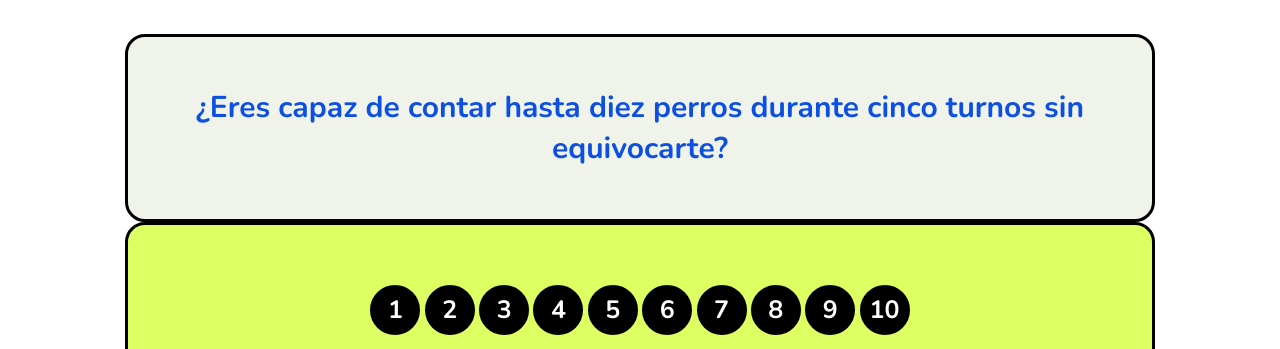
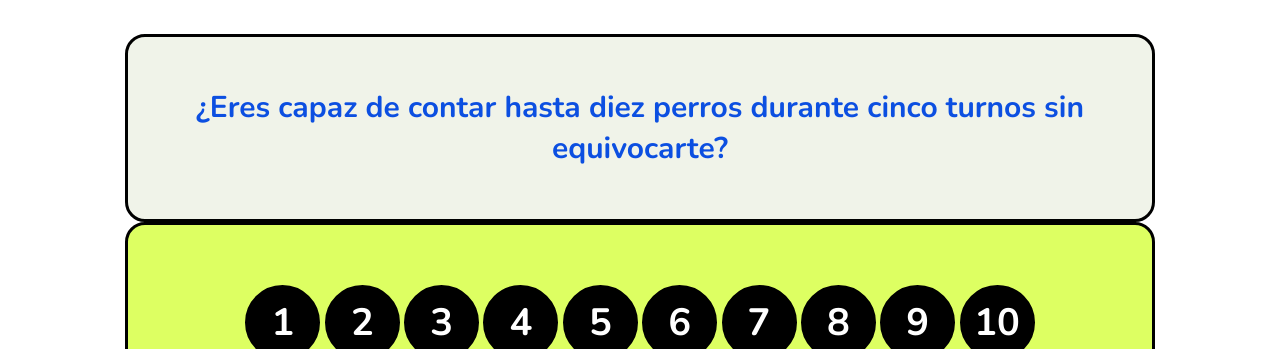
Before and after one commit to AxelCotonGutierrez/Contar10perros, a plain HTML site: page index.html in a window 1280 px wide. Shown: the part 1080-1429 px from the top of the page. Drawn offline with nearby package versions, Linux system fonts and the light colour scheme.

Commit message:
cambios menores

```diff
--- a/contar5.css
+++ b/contar5.css
@@ -64,10 +64,10 @@ h1 {
 }
 
 .guess-button {
-  width: 50px;
-  height: 50px;
+  width: 75px;
+  height: 75px;
   border: 2px solid #000;
-  font-size: 25px;
+  font-size: 38px;
   margin-bottom: 20px;
   border-radius: 50%;
   cursor: pointer;
--- a/index.html
+++ b/index.html
@@ -3,14 +3,14 @@
 <head>
 	<meta charset="UTF-8">
 	<meta name="viewport" content="width=device-width, initial-scale=1.0">
-	<a href="https://axelcotongutierrez.github.io/learningmathematicas/">
-		<img src="https://axelcotongutierrez.github.io/learningmathematicas/assets/images//top.jpg" alt="Blog Mathematica" style="display: block; margin: 0 auto; width: 100%; height: auto;">
-	  </a>
 	<title>CONTAR HASTA 10</title>
 	<link rel="stylesheet" href="contar5.css">
 	<link rel="icon" href="icon.png" type="image/png">
 </head>
 <body>
+	<header><a href="https://axelcotongutierrez.github.io/learningmathematicas/">
+		<img src="https://axelcotongutierrez.github.io/learningmathematicas/assets/images//top.jpg" alt="Blog Mathematica" style="display: block; margin: 0 auto; width: 100%; height: auto;">
+	  </a></header>
 	<h1>CONTAR HASTA 10</h1>
 	<div class="container2">
 	<span class="textosuperior">¿Eres capaz de contar hasta diez perros durante cinco turnos sin equivocarte?</span>
```
Also changed, not shown: 1 other file.
